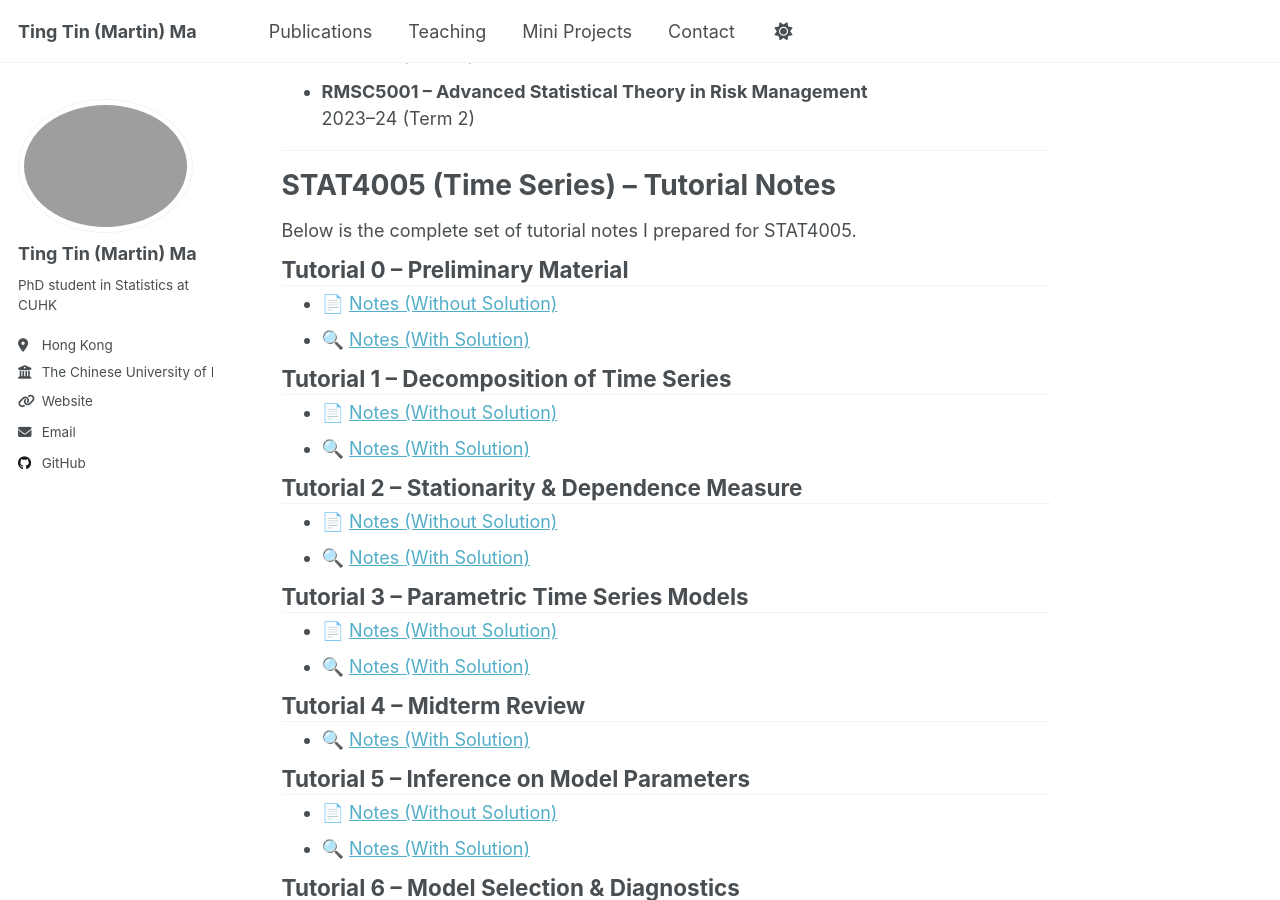
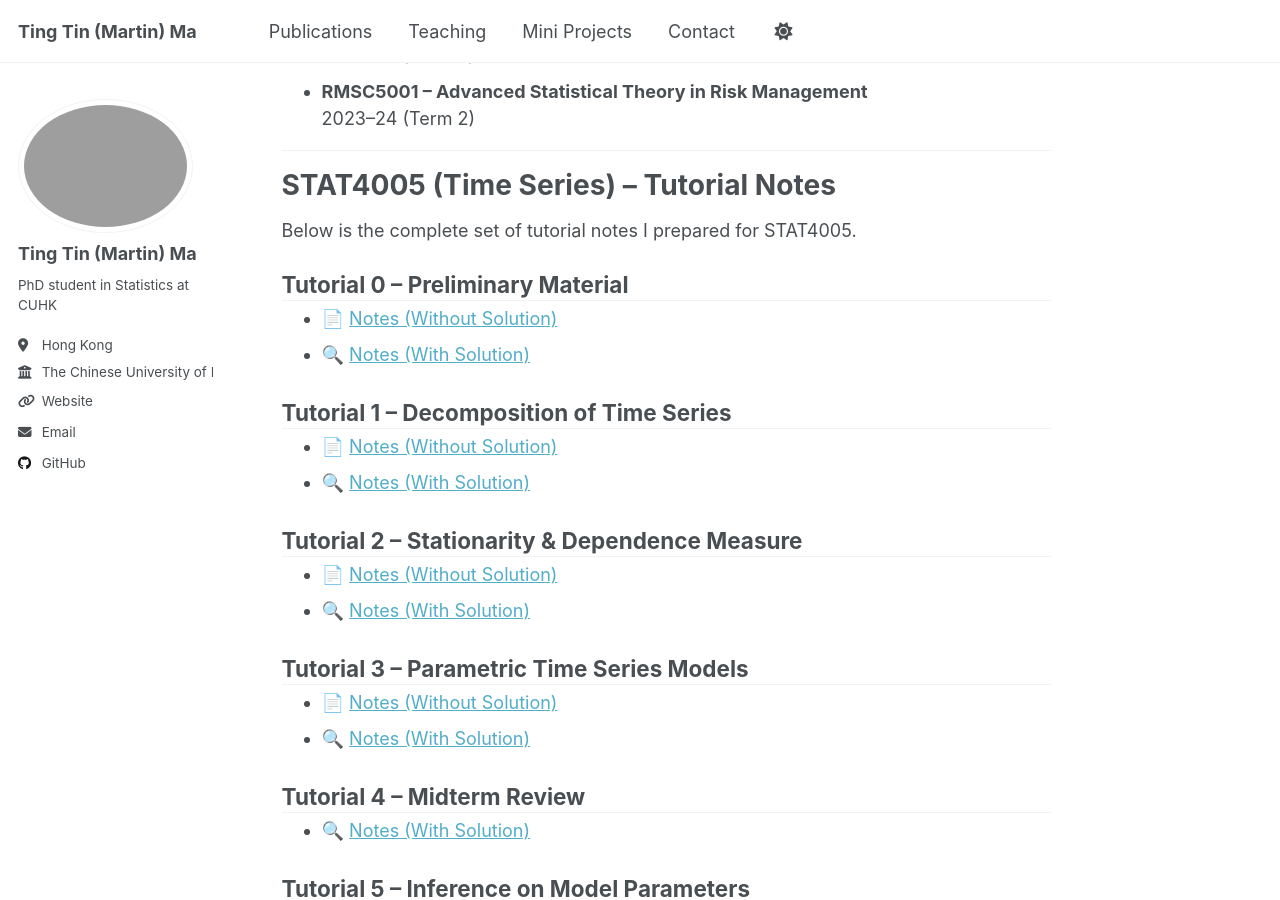
Before and after one commit to martinmtt0902/martinmtt0902.github.io, a Jekyll site: the page built from _pages/teaching.md, in a window 1280 px wide and 900 px high, scrolled down 317 px. Built offline with Jekyll 4.4.1, drawn with Linux system fonts in a browser that asks for light colours; a script that is not in the unit is left out.

Commit message:
Update teaching.md

```diff
--- a/_pages/teaching.md
+++ b/_pages/teaching.md
@@ -23,77 +23,81 @@ I have served as a Teaching Assistant in Department of Statistics and Data Scien
 Below is the complete set of tutorial notes I prepared for STAT4005.
 
 
-
+<li style="list-style-type: none; height: 0.5rem;"></li>
 ## Tutorial 0 – Preliminary Material
 
 - 📄 [Notes (Without Solution)](https://github.com/martinmtt0902/CUHK-STAT4005-Tutorial-Note/blob/main/Tutorial00_preliminary/Tutorial00_preliminary.pdf)
 - 🔍 [Notes (With Solution)](https://github.com/martinmtt0902/CUHK-STAT4005-Tutorial-Note/blob/main/Tutorial00_preliminary/Tutorial00_preliminary_sol.pdf)
 
 
-
+<li style="list-style-type: none; height: 0.5rem;"></li>
 ## Tutorial 1 – Decomposition of Time Series
 
 - 📄 [Notes (Without Solution)](https://github.com/martinmtt0902/CUHK-STAT4005-Tutorial-Note/blob/main/Tutorial01_decomposition/Tutorial01_decomposition.pdf)
 - 🔍 [Notes (With Solution)](https://github.com/martinmtt0902/CUHK-STAT4005-Tutorial-Note/blob/main/Tutorial01_decomposition/Tutorial01_decomposition_sol.pdf)
 
 
-
+<li style="list-style-type: none; height: 0.5rem;"></li>
 ## Tutorial 2 – Stationarity & Dependence Measure
 
 - 📄 [Notes (Without Solution)](https://github.com/martinmtt0902/CUHK-STAT4005-Tutorial-Note/blob/main/Tutorial02_stationarity/Tutorial02_stationarity.pdf)
 - 🔍 [Notes (With Solution)](https://github.com/martinmtt0902/CUHK-STAT4005-Tutorial-Note/blob/main/Tutorial02_stationarity/Tutorial02_stationarity_sol.pdf)
 
 
-
+<li style="list-style-type: none; height: 0.5rem;"></li>
 ## Tutorial 3 – Parametric Time Series Models
 
 - 📄 [Notes (Without Solution)](https://github.com/martinmtt0902/CUHK-STAT4005-Tutorial-Note/blob/main/Tutorial03_modelprop/Tutorial03_modelprop.pdf)
 - 🔍 [Notes (With Solution)](https://github.com/martinmtt0902/CUHK-STAT4005-Tutorial-Note/blob/main/Tutorial03_modelprop/Tutorial03_modelprop_sol.pdf)
 
 
-
+<li style="list-style-type: none; height: 0.5rem;"></li>
 ## Tutorial 4 – Midterm Review
 
 - 🔍 [Notes (With Solution)](https://github.com/martinmtt0902/CUHK-STAT4005-Tutorial-Note/blob/main/Tutorial04_midtermreview/Tutorial04_midtermreview.pdf)
 
 
-
+<li style="list-style-type: none; height: 0.5rem;"></li>
 ## Tutorial 5 – Inference on Model Parameters
 
 - 📄 [Notes (Without Solution)](https://github.com/martinmtt0902/CUHK-STAT4005-Tutorial-Note/blob/main/Tutorial05_parameter_est/Tutorial05_parameter_est.pdf)
 - 🔍 [Notes (With Solution)](https://github.com/martinmtt0902/CUHK-STAT4005-Tutorial-Note/blob/main/Tutorial05_parameter_est/Tutorial05_parameter_est_sol.pdf)
 
 
-
+<li style="list-style-type: none; height: 0.5rem;"></li>
 ## Tutorial 6 – Model Selection & Diagnostics
 
 - 📄 [Notes (Without Solution)](https://github.com/martinmtt0902/CUHK-STAT4005-Tutorial-Note/blob/main/Tutorial06_selection/Tutorial06_selection.pdf)
 - 🔍 [Notes (With Solution)](https://github.com/martinmtt0902/CUHK-STAT4005-Tutorial-Note/blob/main/Tutorial06_selection/Tutorial06_selection_sol.pdf)
 
 
-
+<li style="list-style-type: none; height: 0.5rem;"></li>
 ## Tutorial 7 – Forecasting
 
 - 📄 [Notes (Without Solution)](https://github.com/martinmtt0902/CUHK-STAT4005-Tutorial-Note/blob/main/Tutorial07_prediction/Tutorial07_prediction.pdf)
 - 🔍 [Notes (With Solution)](https://github.com/martinmtt0902/CUHK-STAT4005-Tutorial-Note/blob/main/Tutorial07_prediction/Tutorial07_prediction_sol.pdf)
 
 
-
+<li style="list-style-type: none; height: 0.5rem;"></li>
 ## Tutorial 8 – GARCH Models
 
 - 🔍 [Notes (With Solution)](https://github.com/martinmtt0902/CUHK-STAT4005-Tutorial-Note/blob/main/Tutorial08_garch/Tutorial08_garch.pdf)
 
 
-
+<li style="list-style-type: none; height: 0.5rem;"></li>
 ## Tutorial 9 – Test of Non-Stationarity
 
 - 🔍 [Notes (With Solution)](https://github.com/martinmtt0902/CUHK-STAT4005-Tutorial-Note/blob/main/Tutorial09_nonstationary/Tutorial09_nonstationary.pdf)
 
+
+<li style="list-style-type: none; height: 0.5rem;"></li>
 ## Midterm Examination - Past Paper
 - 🔍 [2022-23 1st Term](https://github.com/martinmtt0902/CUHK-STAT4005-Tutorial-Note/blob/main/Midterm/stat4005_mt_2022.pdf)
 - 🔍 [2023-24 1st Term](https://github.com/martinmtt0902/CUHK-STAT4005-Tutorial-Note/blob/main/Midterm/stat4005_mt_2023.pdf)
 - 🔍 [2024-25 2nd Term](https://github.com/martinmtt0902/CUHK-STAT4005-Tutorial-Note/blob/main/Midterm/stat4005_mt_2025.pdf)
 
+
+<li style="list-style-type: none; height: 0.5rem;"></li>
 ## Final Examination - Mock & Past Paper
 - 🔍 [Mock Final (Without Solution)](https://github.com/martinmtt0902/CUHK-STAT4005-Tutorial-Note/blob/main/STAT4005_mockfinal.pdf)
 - 🔍 [Mock Final (With Solution)](https://github.com/martinmtt0902/CUHK-STAT4005-Tutorial-Note/blob/main/STAT4005_mockfinal_sol.pdf)
```
